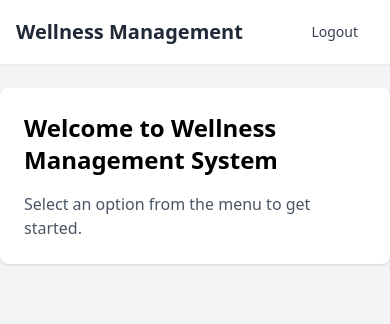
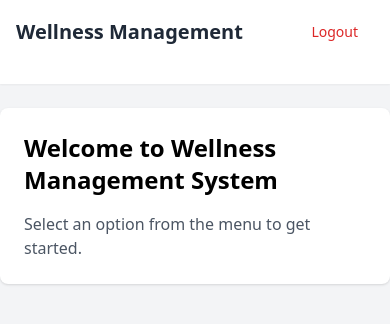
Before and after one commit to chandratejatiriveedhi/wellness-management-system, a React (Create React App) app in the folder frontend/: page / in a window 390 px wide. Shown: the top 324 px of the page. Built offline with nearby package versions, Linux system fonts and the light colour scheme; sample sign-in values are in the browser's storage.

Commit message:
Update Navbar with improved visibility and mobile responsiveness

```diff
--- a/frontend/src/components/Navbar.js
+++ b/frontend/src/components/Navbar.js
@@ -7,8 +7,12 @@ export default function Navbar() {
   let userRole = null;
 
   if (token) {
-    const payload = JSON.parse(atob(token.split('.')[1]));
-    userRole = payload.role;
+    try {
+      const payload = JSON.parse(atob(token.split('.')[1]));
+      userRole = payload.role;
+    } catch (error) {
+      console.error('Error parsing token:', error);
+    }
   }
 
   const handleLogout = () => {
@@ -16,36 +20,68 @@ export default function Navbar() {
     navigate('/login');
   };
 
+  // Navigation items based on role
+  const navigationItems = [
+    {
+      name: 'User Maintenance',
+      path: '/users',
+      allowedRoles: ['ADMIN', 'CLIENT', 'TEACHER'],
+      className: 'bg-blue-600 text-white hover:bg-blue-700 px-4 py-2 rounded-md text-sm font-medium'
+    }
+  ];
+
+  const authorizedNavItems = navigationItems.filter(item =>
+    item.allowedRoles.includes(userRole)
+  );
+
   return (
     <nav className="bg-white shadow-sm">
       <div className="max-w-7xl mx-auto px-4 sm:px-6 lg:px-8">
         <div className="flex justify-between h-16">
-          <div className="flex">
-            <div className="flex-shrink-0 flex items-center">
-              <h1 className="text-xl font-bold text-gray-800">
-                <Link to="/">Wellness Management</Link>
-              </h1>
+          <div className="flex items-center">
+            <div className="flex-shrink-0">
+              <Link to="/" className="text-xl font-bold text-gray-800">
+                Wellness Management
+              </Link>
             </div>
-            <div className="hidden sm:ml-6 sm:flex sm:space-x-8">
-              {/* Show User Maintenance link for ADMIN, CLIENT, and TEACHER */}
-              {(['ADMIN', 'CLIENT', 'TEACHER'].includes(userRole)) && (
+
+            {/* Navigation Links */}
+            <div className="hidden sm:ml-6 sm:flex sm:space-x-4">
+              {authorizedNavItems.map((item) => (
                 <Link
-                  to="/users"
-                  className="inline-flex items-center px-1 pt-1 text-sm font-medium text-gray-900 hover:text-gray-500"
+                  key={item.path}
+                  to={item.path}
+                  className={item.className}
                 >
-                  User Maintenance
+                  {item.name}
                 </Link>
-              )}
-              {/* Add more navigation links based on roles here */}
+              ))}
             </div>
           </div>
+
+          {/* Logout Button */}
           <div className="flex items-center">
             <button
               onClick={handleLogout}
-              className="ml-4 px-4 py-2 text-sm text-gray-700 hover:bg-gray-100 rounded-md"
+              className="ml-4 px-4 py-2 text-sm text-red-600 hover:text-red-900 hover:bg-red-50 rounded-md font-medium"
             >
               Logout
             </button>
+          </div>
+        </div>
+
+        {/* Mobile Navigation */}
+        <div className="sm:hidden">
+          <div className="pt-2 pb-3 space-y-1">
+            {authorizedNavItems.map((item) => (
+              <Link
+                key={item.path}
+                to={item.path}
+                className={`block ${item.className}`}
+              >
+                {item.name}
+              </Link>
+            ))}
           </div>
         </div>
       </div>
```
